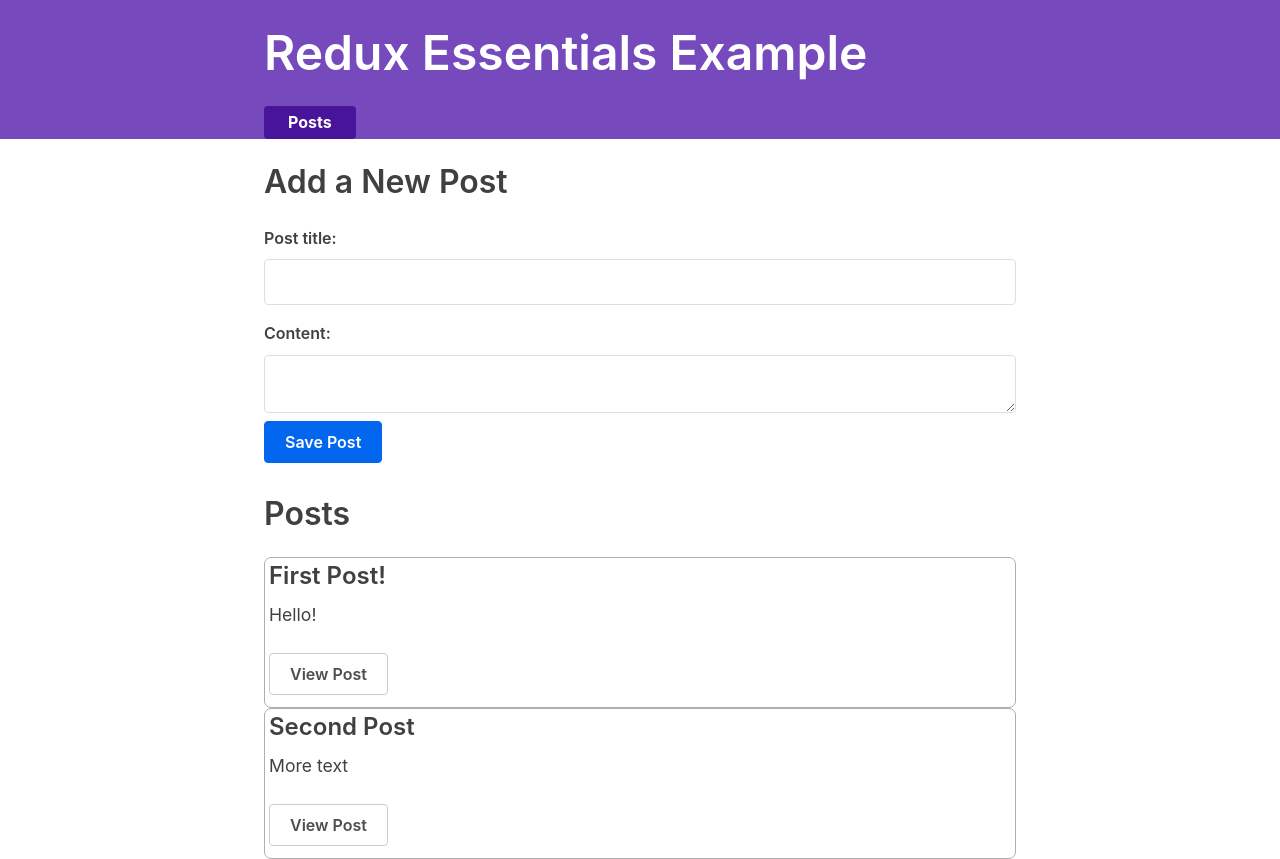
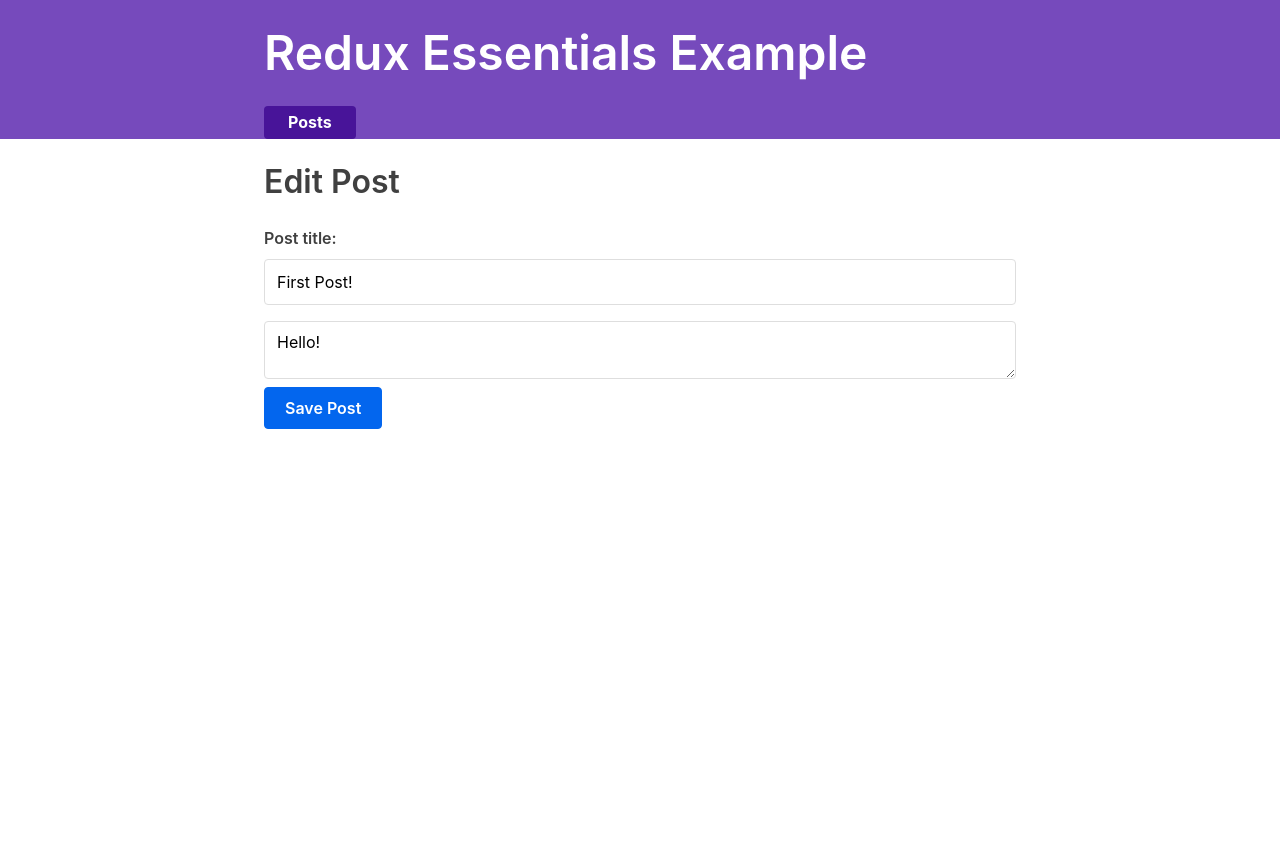
Before and after one commit to JGitHub25/social-media-app-redux, a React (Create React App) app: page /editPost/1 in a window 1280 px wide. Before the commit this address led to /. After the commit the page ends 800 px from the top, so only its background shows below. Built offline with nearby package versions, Linux system fonts and the light colour scheme; what @mswjs/data, mock-socket, txtgen would draw is missing.

Commit message:
editing single post functionality.

```diff
--- a/src/App.js
+++ b/src/App.js
@@ -10,6 +10,7 @@
 import { AddPostForm } from './features/posts/AddPostForm'
 import { PostsList } from './features/posts/PostsList'
 import { SinglePost } from './features/posts/SinglePost'
+import { EditPostForm } from './features/posts/EditPostForm'
 
 function App() {
   return (
@@ -28,6 +29,7 @@
             )}
           />
           <Route exact path="/posts/:postId" component={SinglePost} />
+          <Route exact path="/editPost/:postId" component={EditPostForm} />
           <Redirect to="/" />
         </Switch>
       </div>
--- a/src/features/posts/AddPostForm.js
+++ b/src/features/posts/AddPostForm.js
@@ -1,7 +1,6 @@
 import React, { useState } from 'react'
 
 import { useDispatch } from 'react-redux'
-import { nanoid } from '@reduxjs/toolkit'
 
 import { addPost } from './postsSlice'
 
@@ -17,13 +16,7 @@
   const savePost = (e) => {
     e.preventDefault()
     if (title && content) {
-      dispatch(
-        addPost({
-          id: nanoid(),
-          title,
-          content,
-        })
-      )
+      dispatch(addPost(title, content))
       setTitle('')
       setContent('')
     }
--- /dev/null
+++ b/src/features/posts/EditPostForm.js
@@ -0,0 +1,55 @@
+import React, { useState } from 'react'
+import { useDispatch, useSelector } from 'react-redux'
+import { useHistory } from 'react-router-dom'
+import { updatePost } from './postsSlice'
+
+export const EditPostForm = ({ match }) => {
+  const { postId } = match.params
+
+  const post = useSelector((state) =>
+    state.posts.find((post) => post.id === postId)
+  )
+
+  const [title, setTitle] = useState(post.title)
+  const [content, setContent] = useState(post.content)
+
+  const dispatch = useDispatch()
+  const history = useHistory()
+
+  const handleTitleChange = (e) => setTitle(e.target.value)
+  const handleContentChange = (e) => setContent(e.target.value)
+
+  const handleSave = () => {
+    if (title && content) {
+      dispatch(updatePost({ id: postId, title, content }))
+      history.push(`/posts/${postId}`)
+    }
+  }
+
+  return (
+    <section>
+      <h2>Edit Post</h2>
+      <form>
+        <label htmlFor="postTitle">Post title:</label>
+        <input
+          type="text"
+          id="postTitle"
+          name="postTitle"
+          value={title}
+          onChange={handleTitleChange}
+          placeholder="What's on your mind?"
+        />
+        <label htmlFor="postContent"></label>
+        <textarea
+          name="postContent"
+          id="postContent"
+          value={content}
+          onChange={handleContentChange}
+        />
+      </form>
+      <button type="button" onClick={handleSave}>
+        Save Post
+      </button>
+    </section>
+  )
+}
--- a/src/features/posts/SinglePost.js
+++ b/src/features/posts/SinglePost.js
@@ -1,4 +1,5 @@
 import { useSelector } from 'react-redux'
+import { Link } from 'react-router-dom'
 
 export const SinglePost = ({ match }) => {
   const { postId } = match.params
@@ -20,6 +21,9 @@
       <article className="post">
         <h2>{post.title}</h2>
         <p className="post-content">{post.content}</p>
+        <Link to={`/editPost/${post.id}`} className="button">
+          Edit Post
+        </Link>
       </article>
     </section>
   )
--- a/src/features/posts/postsSlice.js
+++ b/src/features/posts/postsSlice.js
@@ -1,4 +1,4 @@
-import { createSlice } from '@reduxjs/toolkit'
+import { createSlice, nanoid } from '@reduxjs/toolkit'
 
 const initialState = [
   { id: '1', title: 'First Post!', content: 'Hello!' },
@@ -9,11 +9,30 @@
   name: 'posts',
   initialState,
   reducers: {
-    addPost(state, action) {
-      state.push(action.payload)
+    addPost: {
+      reducer(state, action) {
+        state.push(action.payload)
+      },
+      prepare(title, content) {
+        return {
+          payload: {
+            id: nanoid(),
+            title,
+            content,
+          },
+        }
+      },
+    },
+    updatePost(state, action) {
+      const { id, title, content } = action.payload
+      const existingPost = state.find((post) => post.id === id)
+      if (existingPost) {
+        existingPost.title = title
+        existingPost.content = content
+      }
     },
   },
 })
 
 export default postsSlice.reducer
-export const { addPost } = postsSlice.actions
+export const { addPost, updatePost } = postsSlice.actions
```
